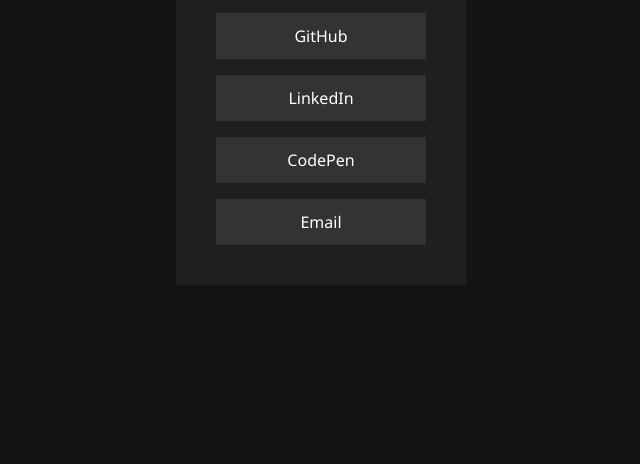
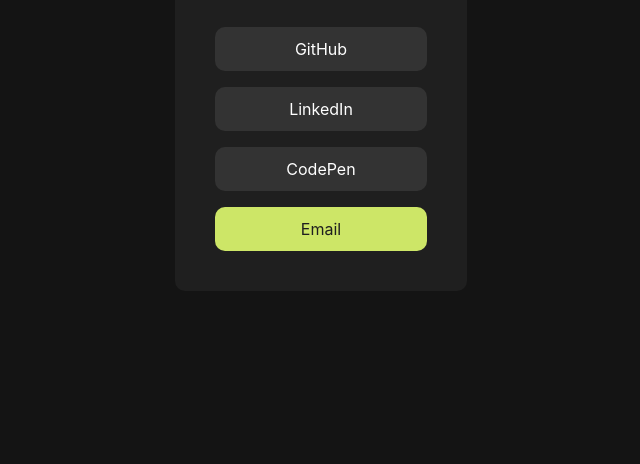
Before and after one commit to megmisk/frontend-mentor-profile-card, a website built with Vite: page index.html in a window 1280 px wide. Shown: the part 336-800 px from the top of the page, without its empty margins (319-959 px from the left). Built offline with nearby package versions, Linux system fonts and the light colour scheme.

Commit message:
added primary colour, updated spacing, created rounded utility class

```diff
--- a/index.html
+++ b/index.html
@@ -9,7 +9,7 @@
   </head>
   <body>
     <div class="container">
-      <article class="card">
+      <article class="card rounded">
         <header class="card__header">
           <img src="" alt="">
           <h1 class="card__name">Megan Miskiman</h1>
@@ -19,22 +19,22 @@
         <div class="card__body">
           <ul class="card__list">
             <li>
-              <a href="https://github.com/megmisk" class="card__link" target="_blank">
+              <a href="https://github.com/megmisk" class="card__link rounded" target="_blank">
                 GitHub
               </a>
             </li>
             <li>
-              <a href="https://www.linkedin.com/in/meganmiskiman/" class="card__link" target="_blank">
+              <a href="https://www.linkedin.com/in/meganmiskiman/" class="card__link rounded" target="_blank">
                 LinkedIn
               </a>
             </li>
             <li>
-              <a href="#" class="card__link" target="_blank">
+              <a href="#" class="card__link rounded" target="_blank">
                 CodePen
               </a>
             </li>
             <li>
-              <button class="card__link card__link--primary">Email</button>
+              <button class="card__link card__link--primary rounded">Email</button>
             </li>
           </ul>
         </div>
--- a/src/style.css
+++ b/src/style.css
@@ -1,7 +1,7 @@
 * {
   margin: 0;
   padding: 0;
-  font-family: 'Segoe UI', Tahoma, Geneva, Verdana, sans-serif;
+  font-family: 'Inter', Tahoma, Geneva, Verdana, sans-serif;
 }
 
 /* Resets */
@@ -9,6 +9,11 @@
   border: none;
   background: none;
   cursor: pointer;
+}
+
+/* Utility Classes */
+.rounded {
+  border-radius: 10px;
 }
 
 .container {
@@ -26,6 +31,11 @@
   background-color: #1F1F1F;
 }
 
+.card__location {
+  color: #CDE667;
+  margin-bottom: 30px;
+}
+
 .card__list {
   list-style-type: none;
   margin-top: 30px;
@@ -40,8 +50,12 @@
   background-color: #333333;
   color: #FFFFFF;
   padding-block: 12px;
-  /* remove this -- add display block instead */
+  display: block;
   width: 100%;
-  display: block;
   font-size: 16px;
 }
+
+.card__link--primary {
+  background-color: #CDE667;
+  color: #1F1F1F;
+}
```
